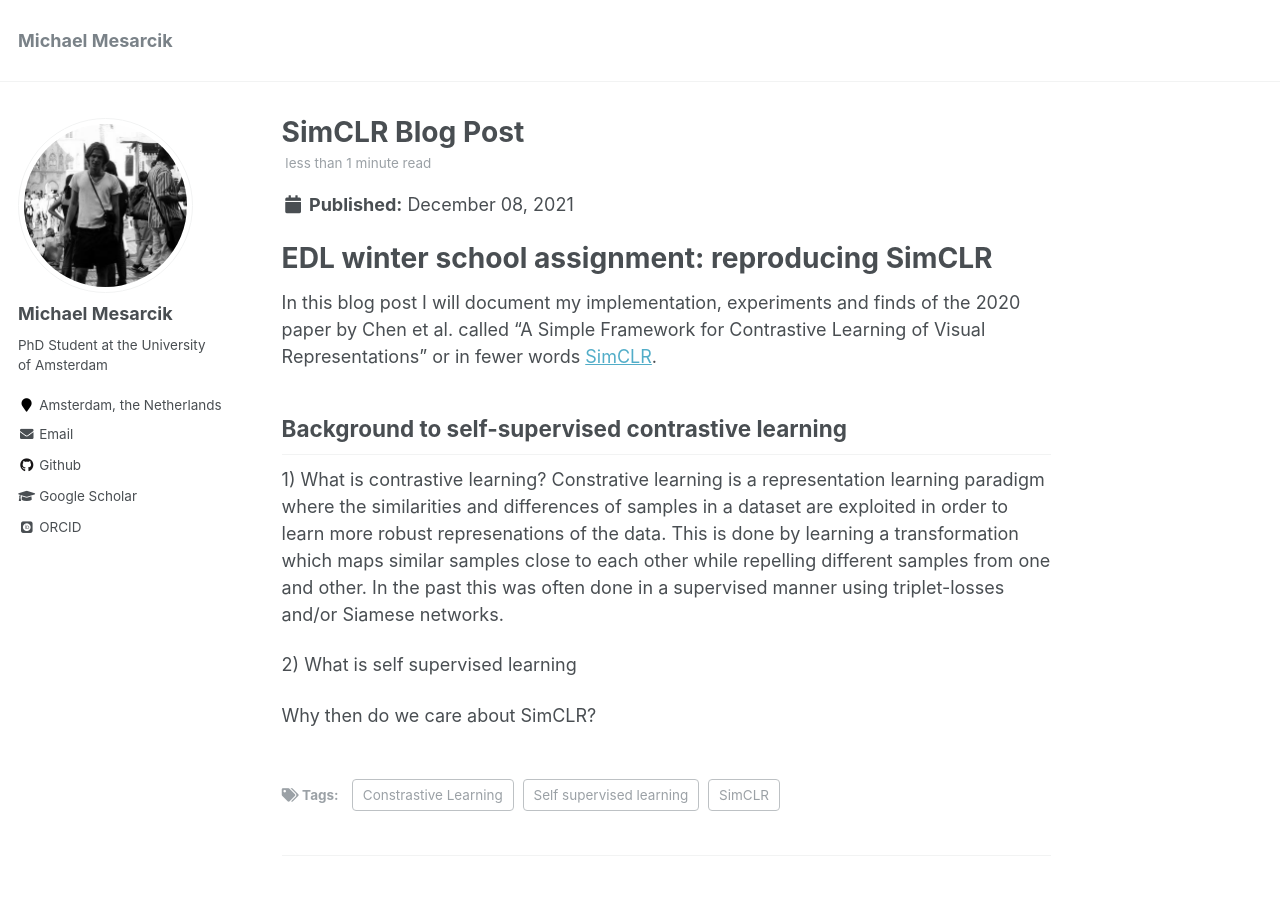
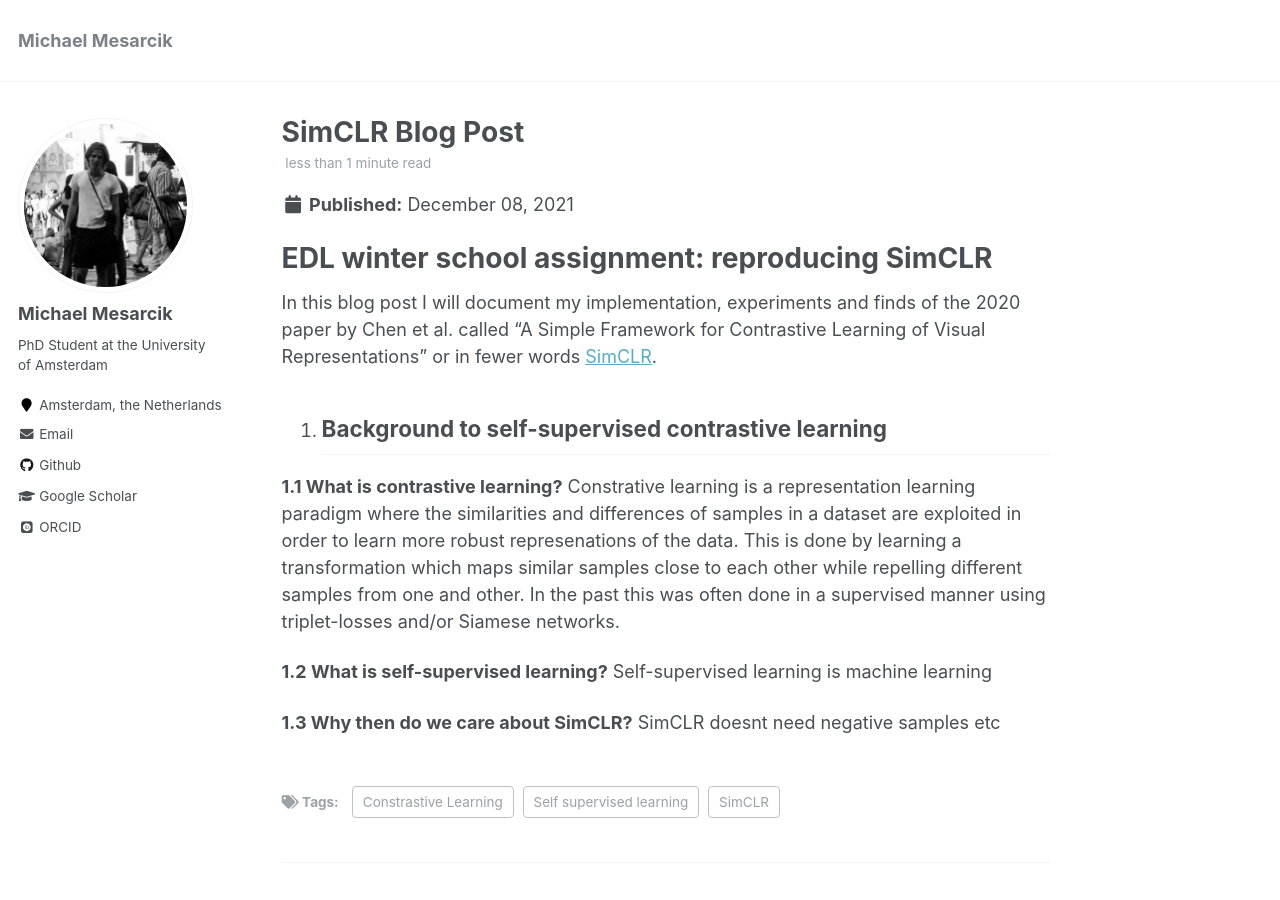
Before and after one commit to mesarcik/mesarcik.github.io, a Jekyll site: the page built from _posts/2021-12-08-blog-post-simclr.md, in a window 1280 px wide and 900 px high. Built offline with Jekyll 4.4.1, drawn with Linux system fonts in a browser that asks for light colours; some web fonts are replaced.

Commit message:
blog post updated

```diff
--- a/_posts/2021-12-08-blog-post-simclr.md
+++ b/_posts/2021-12-08-blog-post-simclr.md
@@ -13,12 +13,15 @@ EDL winter school assignment: reproducing SimCLR
 In this blog post I will document my implementation, experiments and finds of the 2020 paper by Chen et al. called "A Simple Framework for Contrastive Learning of Visual Representations" or in fewer words [SimCLR](https://arxiv.org/pdf/2002.05709.pdf).
 
 
-Background to self-supervised contrastive learning
+1. Background to self-supervised contrastive learning
 ------
 
-1) What is contrastive learning?
+**1.1 What is contrastive learning?**
 	Constrative learning is a representation learning paradigm where the similarities and differences of samples in a dataset are exploited in order to learn more robust represenations of the data. This is done by learning a transformation which maps similar samples close to each other while repelling different samples from one and other. In the past this was often done in a supervised manner using triplet-losses and/or Siamese networks.
 
-2) What is self supervised learning
+**1.2 What is self-supervised learning?**
+	Self-supervised learning is machine learning
 
-Why then do we care about SimCLR?
+
+**1.3 Why then do we care about SimCLR?**
+	SimCLR doesnt need negative samples etc
```
